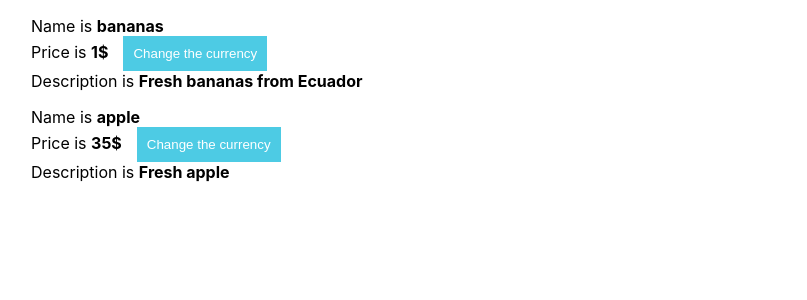
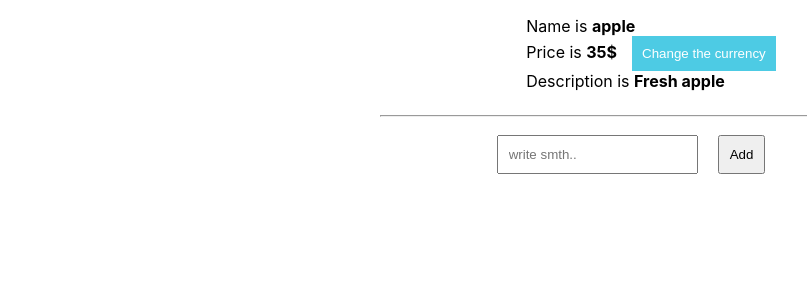
Before and after one commit to lianbagiyan/React-Todo_list, a React (Create React App) app: page / in a window 1280 px wide. Shown: the top 300 px of the page, without its empty margins (9-816 px from the left). Built offline with nearby package versions, Linux system fonts and the light colour scheme.

Commit message:
created ToDo list, added functionality

```diff
--- a/src/App.js
+++ b/src/App.js
@@ -1,20 +1,17 @@
 import React from 'react';
 import './App.css';
 import Product from './components/Product/Product';
+import ToDo from './components/ToDo/ToDo';
 
 function App() {
   return (
     <>
       <Product
-        name='bananas'
-        price='1$'
-        description='Fresh bananas from Ecuador'
-      />
-      <Product
         name='apple'
         price='35$'
         description='Fresh apple'
       />
+      <ToDo />
     </>
   );
 }
--- a/src/components/Product/Product.js
+++ b/src/components/Product/Product.js
@@ -7,11 +7,16 @@ class Product extends Component {
 
     render(){
         return (
+            <>
             <ul>
                 <li>Name is <Name name={this.props.name} /></li>
                 <li>Price is <Price price={this.props.price} /></li>
                 <li>Description is <Description description={this.props.description} /></li>
             </ul>
+
+            <hr />
+
+            </>
         )
     }
 }
--- /dev/null
+++ b/src/components/Task/Task.js
@@ -0,0 +1,12 @@
+import React from 'react';
+
+function Task(props) {
+    return(
+        <li className="task-container">
+            <h4>{props.data}</h4>
+            <p>Lorem ipsum</p>
+        </li>
+    )
+}
+
+export default Task;
--- /dev/null
+++ b/src/components/ToDo/ToDo.js
@@ -0,0 +1,56 @@
+import React, { Component } from 'react';
+import Task from '../Task/Task';
+
+class ToDo extends Component {
+    constructor(props){
+        super(props);
+
+        this.state = {
+            tasks: [],
+            inputVal: ''
+        }
+    }
+
+    handleChange = (event) => {
+        this.setState({
+            inputVal: event.target.value
+        });
+    }
+
+    addTask = () => {
+        const {inputVal} = this.state;
+        const tasks = [...this.state.tasks];
+
+        tasks.push(inputVal);
+
+        this.setState({
+            tasks: tasks,
+            inputVal: ''
+        })
+    }
+
+    render(){
+        return (
+            <div>
+                <input
+                    type="text"
+                    placeholder='write smth..'
+                    onChange={this.handleChange}
+                    value={this.state.inputVal}
+                />
+                <input
+                    type="button"
+                    value="Add"
+                    onClick={this.addTask}
+                />
+                <ol>
+                {this.state.tasks.map((item, index)=>{
+                    return <Task data={item} key={index} />
+                })}
+                </ol>
+            </div>
+        );
+    }
+}
+
+export default ToDo;
--- a/src/index.css
+++ b/src/index.css
@@ -15,3 +15,35 @@ code {
 ul {
   list-style-type: none;
 }
+
+#root {
+  display: flex;
+  flex-direction: column;
+  align-items: center;
+}
+
+hr {
+  width: 500px;
+}
+
+label {
+  margin: 15px;
+}
+
+input {
+  margin: 10px;
+  padding: 10px;
+}
+
+.task-container {
+  width: 215px;
+  height: 120px;
+  padding: 15px;
+  display: flex;
+  flex-direction: column;
+  align-items: center;
+  background-color: bisque;
+  justify-content: center;
+  border: 1px solid #e49e9e;
+  margin: 10px;
+}
```
